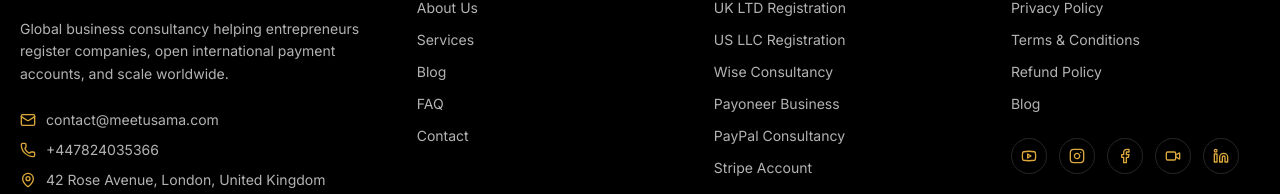
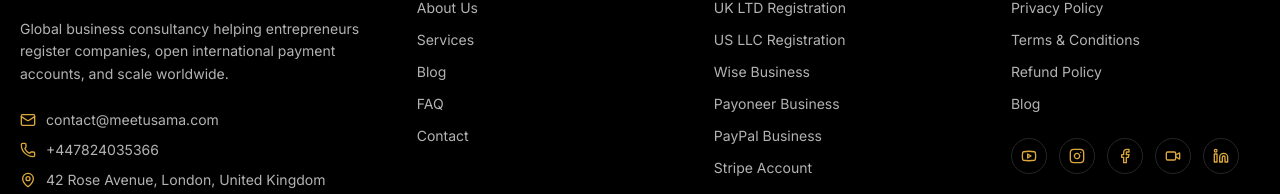
Before and after one commit to theusmandev/meetusamaservices, a React (Vite) app: page / in a window 1280 px wide. Shown: the part 7814-8008 px from the top of the page. Built offline with nearby package versions, Linux system fonts and the light colour scheme.

Commit message:
add footer links

```diff
--- a/src/components/site-footer.tsx
+++ b/src/components/site-footer.tsx
@@ -5,12 +5,15 @@
 const services = [
   { to: "/services/uk-ltd", label: "UK LTD Registration" },
   { to: "/services/us-llc", label: "US LLC Registration" },
-  { to: "/services/wise", label: "Wise Consultancy" },
+  { to: "/services/wise", label: "Wise Business" },
   { to: "/services/payoneer", label: "Payoneer Business" },
-  { to: "/services/paypal", label: "PayPal Consultancy" },
+  { to: "/services/paypal", label: "PayPal Business" },
   { to: "/services/stripe", label: "Stripe Account" },
-  { to: "/services/shopify", label: "Shopify Setup" },
-  { to: "/services/amazon", label: "Amazon Setup" },
+  { to: "/services/shopify", label: "Shopify Store Designing" },
+  { to: "/services/tiktok-shop", label: "TikTok Shop" },
+  { to: "/services/tiktok-agency-account", label: "TikTok Agency Account" },
+
+
 ] as const;
 
 const links = [
--- a/src/pages/services/PayPalPage.tsx
+++ b/src/pages/services/PayPalPage.tsx
@@ -8,8 +8,8 @@
       <SEO title="PayPal Business Account Setup | Meet Usama Services" description="Verified PayPal Business accounts that hold and withdraw reliably — set up by our experienced team." />
       <ServicePage data={{
       eyebrow: "Service · Payments",
-      title: "PayPal Business",
-      gold: "Setup.",
+      title: "PayPal",
+      gold: "Business.",
       subtitle: "A verified PayPal Business account structured to actually work — with clean withdrawal and lower limitation risk.",
       icon: DollarSign,
       timeline: "3–7 business days",
```
